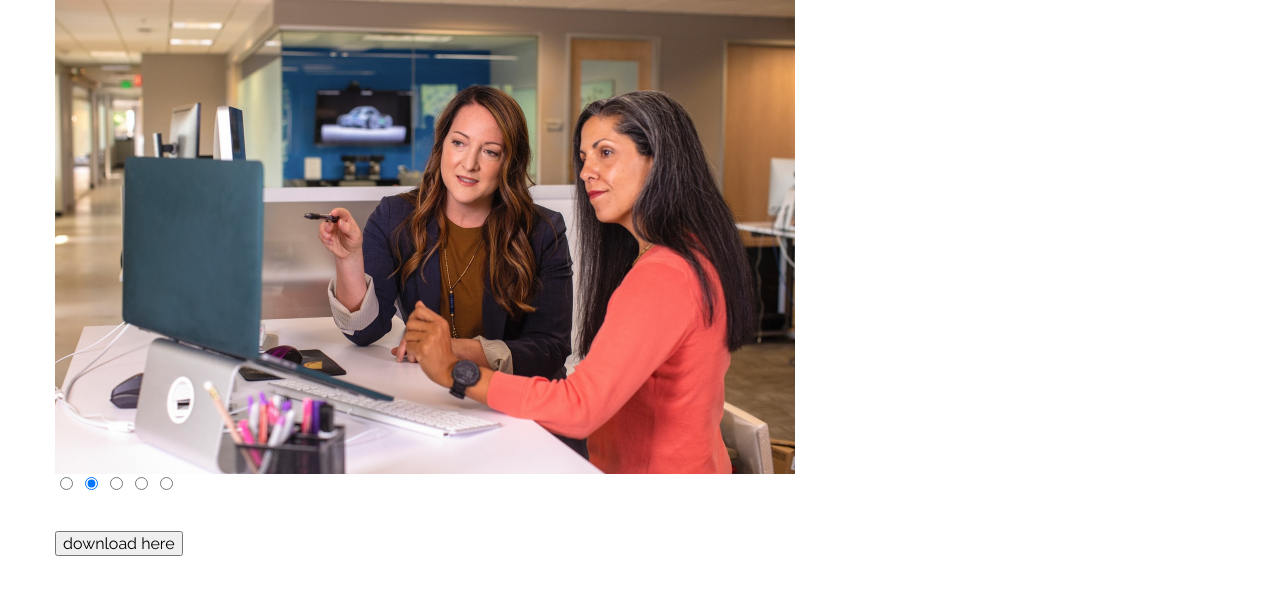
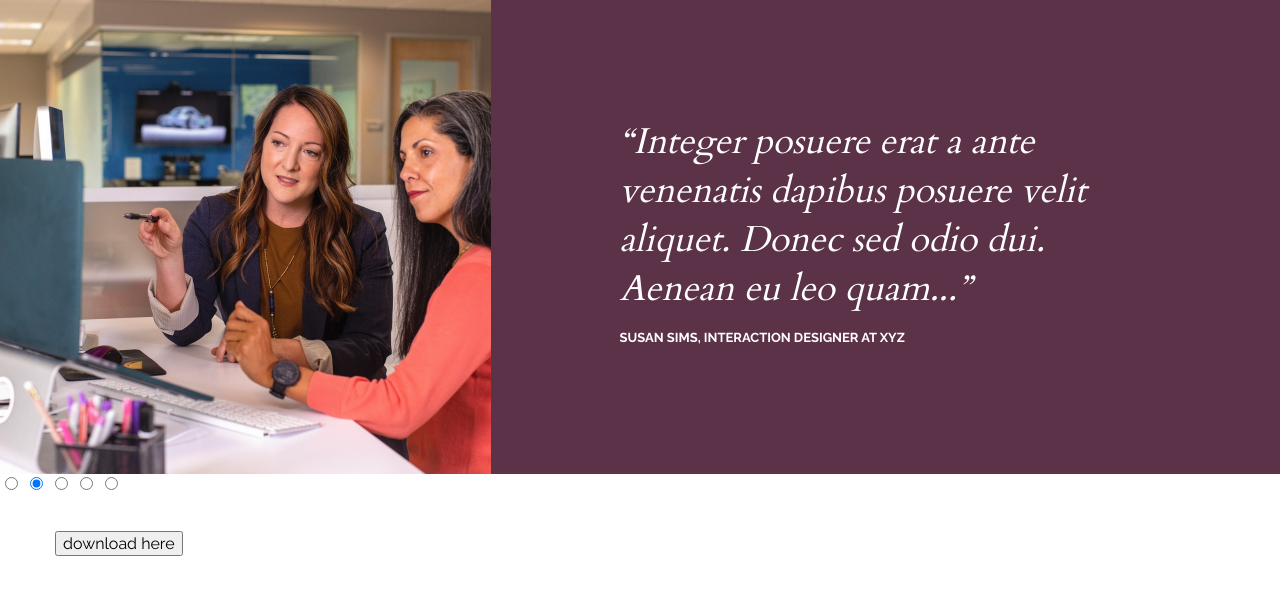
Before and after one commit to Galkevich-Natalia/active-box-project, a website built with Parcel: page index.html in a window 1280 px wide. Shown: the part 6289-6884 px from the top of the page. Built offline with nearby package versions, Linux system fonts and the light colour scheme.

Commit message:
Created style for "testimonials"

```diff
--- a/index.html
+++ b/index.html
@@ -250,11 +250,16 @@
         <div class="container">
             <div class="testimonials__wrapper">
                 <div class="testimonials__slider">
-                    <div class="testimonials__img">
-                        <img>
+                    <div class="testimonials__image">
+                        <img src="./images/testimonials_slider.png" alt="images in slider">
                     </div>
                     <div class="testimonials__text">
-                        <img src="./images/testimonials_slider.png" alt="images in slider">
+                        <div class="testimonials__citation">
+                            <h2>“Integer posuere erat a ante venenatis dapibus posuere velit aliquet. Donec sed odio dui. Aenean eu leo quam...”</h2>
+                        </div>
+                        <div class="testimonials__author">
+                            <h6>Susan Sims, Interaction Designer at XYZ</h6>
+                        </div>
                     </div>
                 </div>
                 <div class="testimonials__button-container">
--- a/styles/components/testimonials.less
+++ b/styles/components/testimonials.less
@@ -0,0 +1,57 @@
+.testimonials {
+
+    .container {
+        max-width: 100%;
+    }
+
+    &__slider {
+        display: flex;
+    }
+
+    &__image {
+        /*width: 100%;
+        height: 490px;*/
+        flex: 1;
+        position: relative;
+
+        img {
+            object-fit: cover;
+            height: 490px;
+            width: 100%;
+        }
+    }
+
+    &__text {
+        flex: 1;
+        width: 100%;
+        height: 490px;
+        padding: 116px 170px 116px 129px;
+        background-color: @eggplant-background-color;
+    }
+
+    &__citation {
+        padding: 17px 0;
+        /*max-width: 230px;*/
+
+        h2 {
+            font-family: 'Cardo';
+            font-style: italic;
+            font-weight: 400;
+            font-size: 36px;
+            line-height: 49px;
+            color: @white-text-color;
+        }
+    }
+
+    &__author {
+        /*max-width: 230px;*/
+
+        h6 {
+            font-weight: 700;
+            font-size: 13px;
+            line-height: 15px;
+            text-transform: uppercase;
+            color: @white-text-color;
+        }
+    }
+}
--- a/styles/core/normalize.less
+++ b/styles/core/normalize.less
@@ -15,6 +15,7 @@ h2,
 h3,
 h4,
 h5,
+h6,
 p,
 ul[class],
 ol[class],
```
